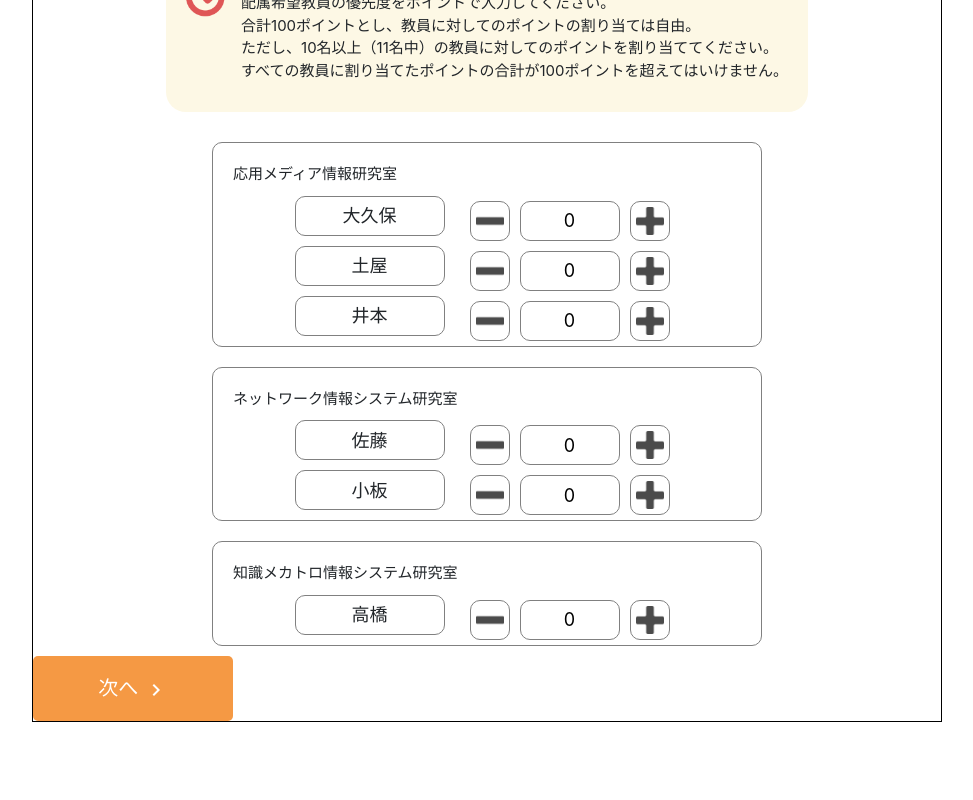
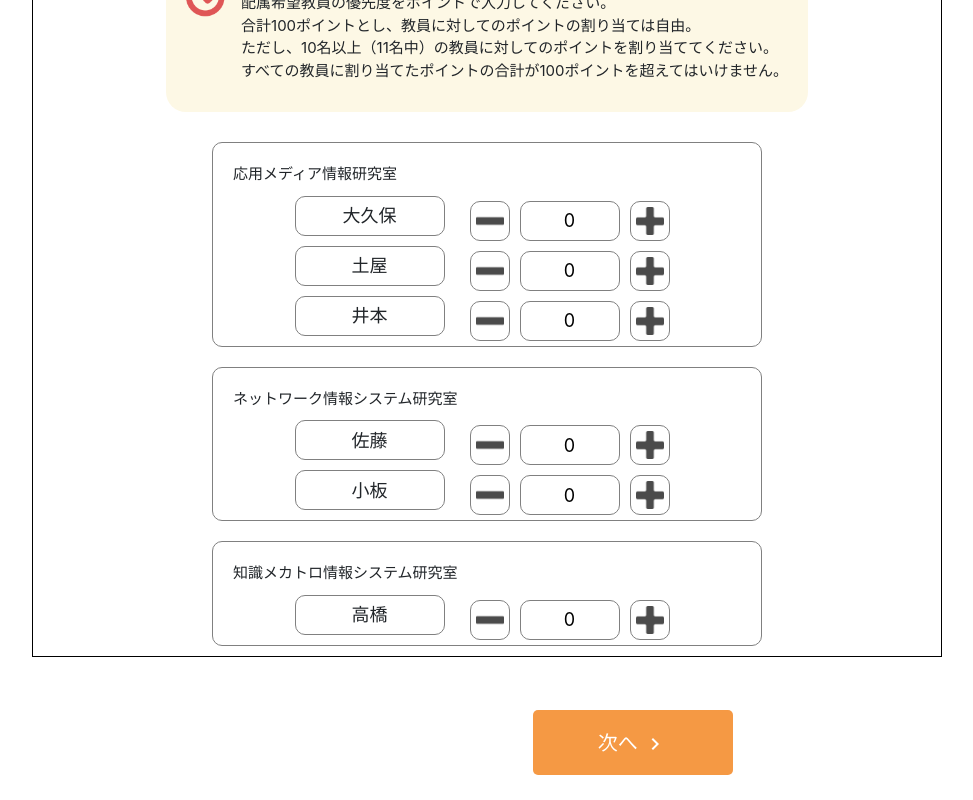
Before and after one commit to shinnosuke-K/lab-assignment-front, a Nuxt app: page /lab in a window 1280 px wide. Shown: the part 270-1070 px from the top of the page, without its empty margins (153-1126 px from the left). Before the commit the page ends 992 px from the top, so only its background shows below. Built offline with nearby package versions, Linux system fonts and the light colour scheme.

Commit message:
ボタンの微修正

```diff
--- a/pages/lab.vue
+++ b/pages/lab.vue
@@ -9,7 +9,7 @@
                 :lab="lab"
                 :num="people.num"
             />
-            <nuxt-link to="/graduate">
+            <nuxt-link to="/graduate" class="float-right btn">
                 <ProgressButton :btn="{'word': '次へ'}"/>
             </nuxt-link>
         </div>
@@ -97,4 +97,10 @@ export default {
 .btn {
     display: flex;
 }
+
+.btn {
+    margin-top: 50px;
+    margin-bottom: 20px;
+    margin-right: 200px;
+}
 </style>
```
